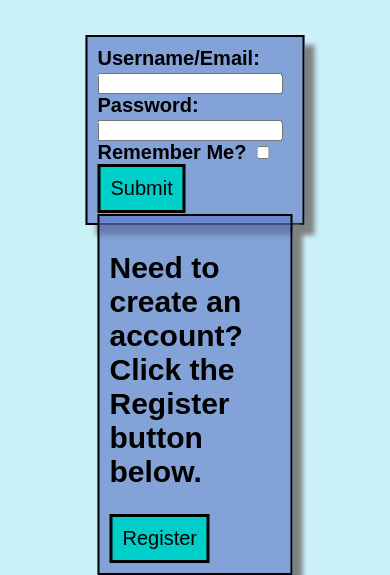
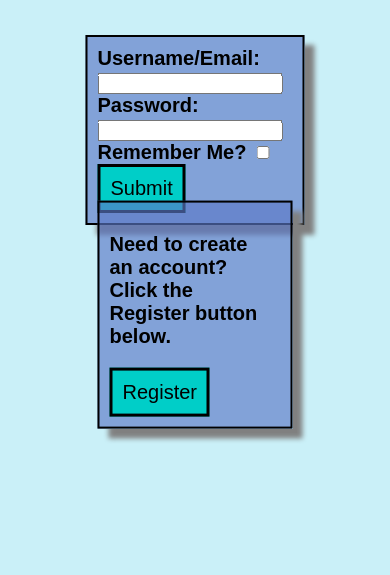
Before and after one commit to annawils441/summer-project, a Flask app: page /login in a window 390 px wide. Shown: the part 292-867 px from the top of the page. After the commit the page ends 734 px from the top, so only its background shows below. Run offline with Flask 3, Linux system fonts and the light colour scheme.

Commit message:
Fixed the register div to be responsive on multiple screen sizes.

```diff
--- a/static/css/details.css
+++ b/static/css/details.css
@@ -101,11 +101,11 @@ button:hover {
 
 .flex_container2 {
     padding: 10px;
-    position:absolute;
+    position: absolute;
     left: 50%;
-    top: 60%;
+    top: 80%;
     border: 2px solid black;
     background-color: #5c79c7a5;
     box-shadow: 10px 10px 5px grey;
-    transform: translate(-50%, 0);
+    transform: translate(-50%, -80%);
 }
--- a/templates/login.html
+++ b/templates/login.html
@@ -39,7 +39,7 @@
 
         <div class="flex_container2">
             <div class="flex_child">
-                <h2 class="reg_text">Need to create an account?<br>Click the Register button below.</h2>
+                <p class="reg_text"><b>Need to create an account?<br>Click the Register button below.</b></p>
             </div>
             <div class="flex_child">
                 <button id="register_button"><a href="http://127.0.0.1:5000/register">Register</a></button>
```
